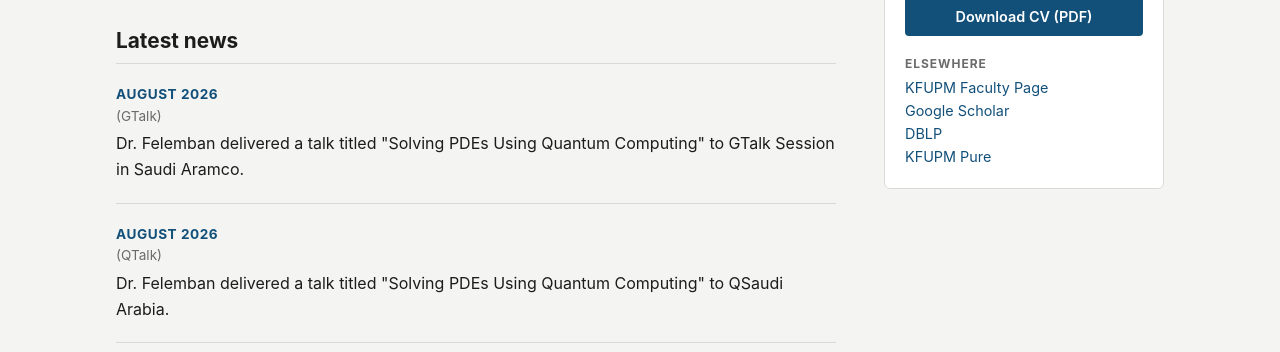
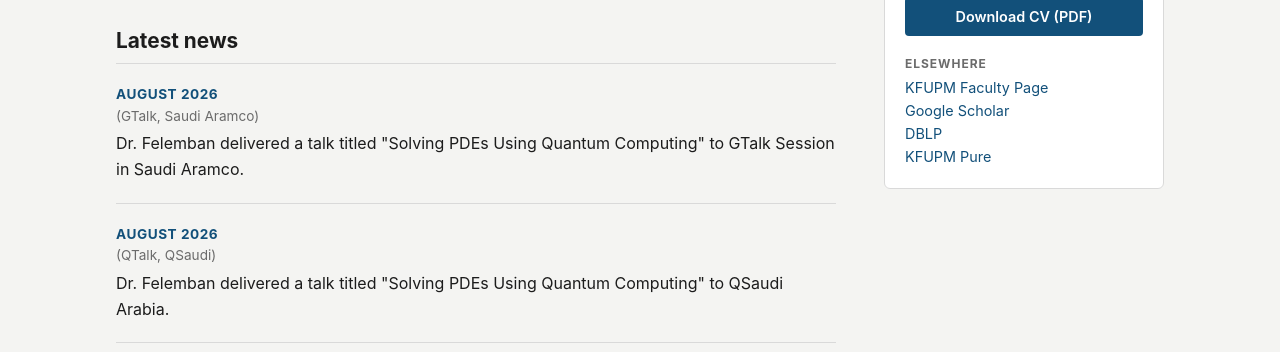
Before and after one commit to mfelemban/mfelemban.github.io, a Jekyll site: the page built from index.html, in a window 1280 px wide and 900 px high. Shown: the part 396-748 px from the top of the window. Built offline with Jekyll 4.4.1, drawn with Linux system fonts in a browser that asks for light colours.

Commit message:
Update news entries with additional notes

```diff
--- a/_data/news.yml
+++ b/_data/news.yml
@@ -1,12 +1,12 @@
 # Latest news. Newest first. Each entry: date + body (HTML allowed).
 
 - date: August 2026
-  note: GTalk
+  note: GTalk, Saudi Aramco
   body: >-
     Dr. Felemban delivered a talk titled "Solving PDEs Using Quantum Computing" to GTalk Session in Saudi Aramco.
 
 - date: August 2026
-  note: QTalk
+  note: QTalk, QSaudi
   body: >-
     Dr. Felemban delivered a talk titled "Solving PDEs Using Quantum Computing" to QSaudi Arabia.
 
```
